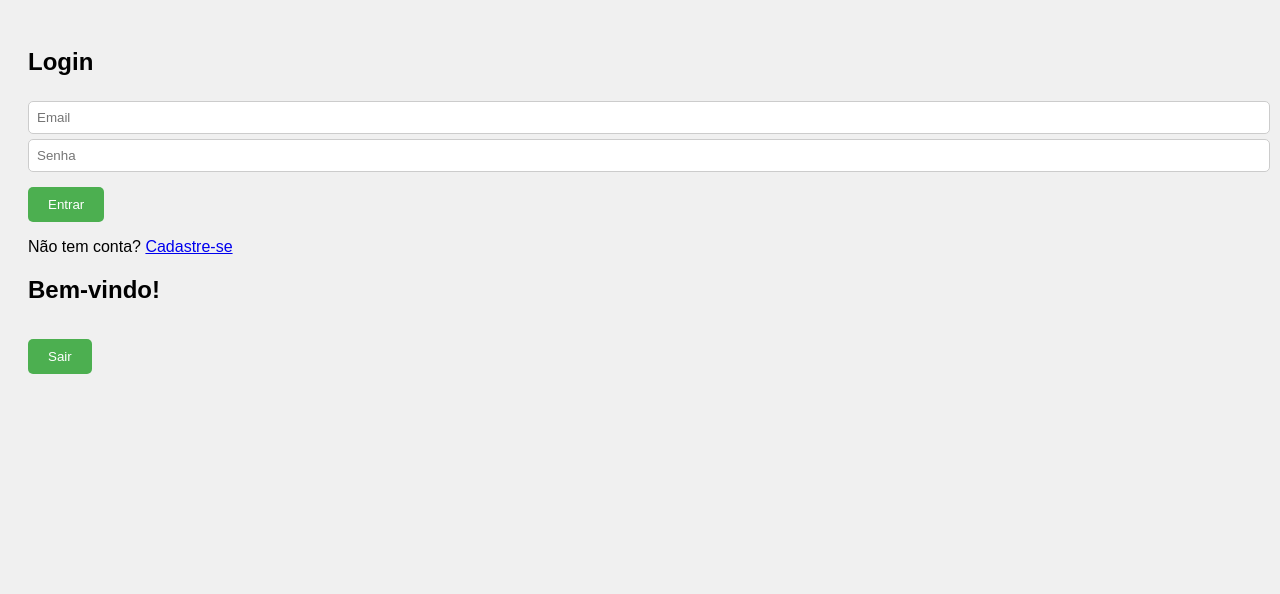
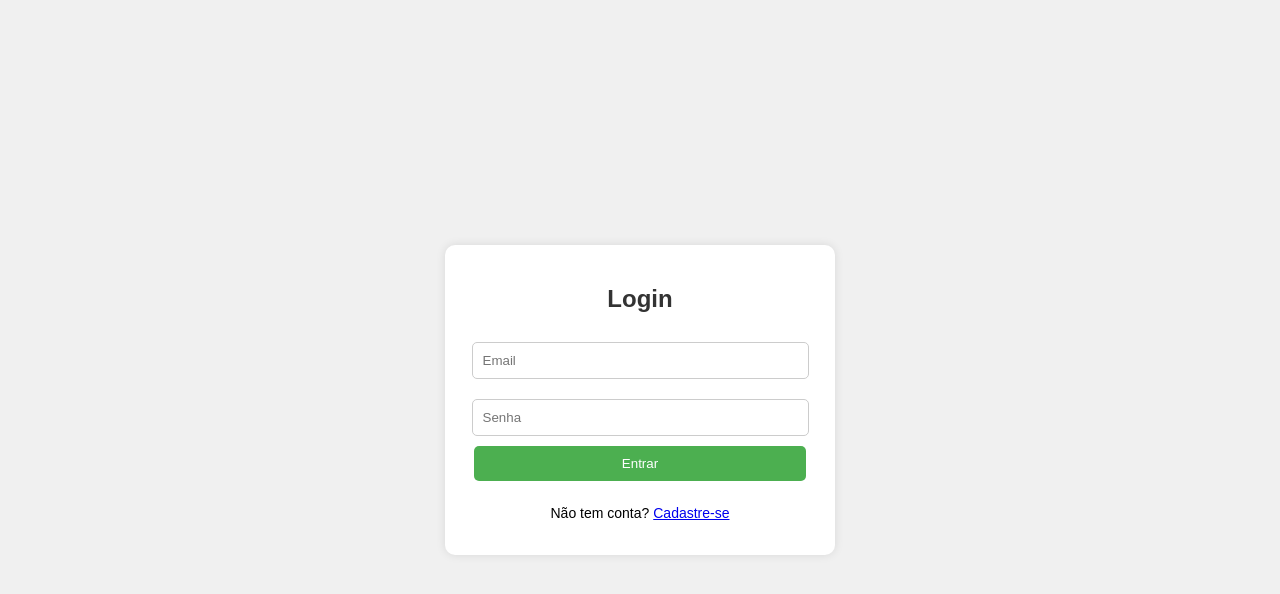
Before and after one commit to b2ycompany/doctor, a plain HTML site: page index.html in a window 1280 px wide. Drawn offline with Linux system fonts and the light colour scheme; no server answers.

Commit message:
Update style.css

```diff
--- a/style.css
+++ b/style.css
@@ -1,41 +1,56 @@
 body {
     font-family: Arial, sans-serif;
     background-color: #f0f0f0;
-    padding: 20px;
+    display: flex;
+    justify-content: center;
+    align-items: center;
+    height: 100vh;
+    margin: 0;
 }
 
-form {
+.container {
     background-color: #fff;
+    border-radius: 10px;
+    box-shadow: 0 0 10px rgba(0, 0, 0, 0.1);
     padding: 20px;
-    border-radius: 8px;
-    box-shadow: 0 0 10px rgba(0, 0, 0, 0.1);
-    max-width: 400px;
-    margin: 0 auto;
+    width: 350px;
 }
 
-label {
-    display: block;
-    margin-top: 10px;
+.form-container {
+    text-align: center;
+}
+
+h2 {
+    color: #333;
 }
 
 input {
-    width: 100%;
-    padding: 8px;
-    margin-top: 5px;
+    width: 90%;
+    padding: 10px;
+    margin: 10px 0;
     border: 1px solid #ccc;
     border-radius: 5px;
 }
 
 button {
-    margin-top: 15px;
-    padding: 10px 20px;
+    width: 95%;
+    padding: 10px;
     background-color: #4CAF50;
     color: #fff;
     border: none;
     border-radius: 5px;
     cursor: pointer;
+    margin-bottom: 10px;
 }
 
 button:hover {
     background-color: #45a049;
 }
+
+#toggle-text {
+    font-size: 14px;
+}
+
+.hidden {
+    display: none;
+}
```
